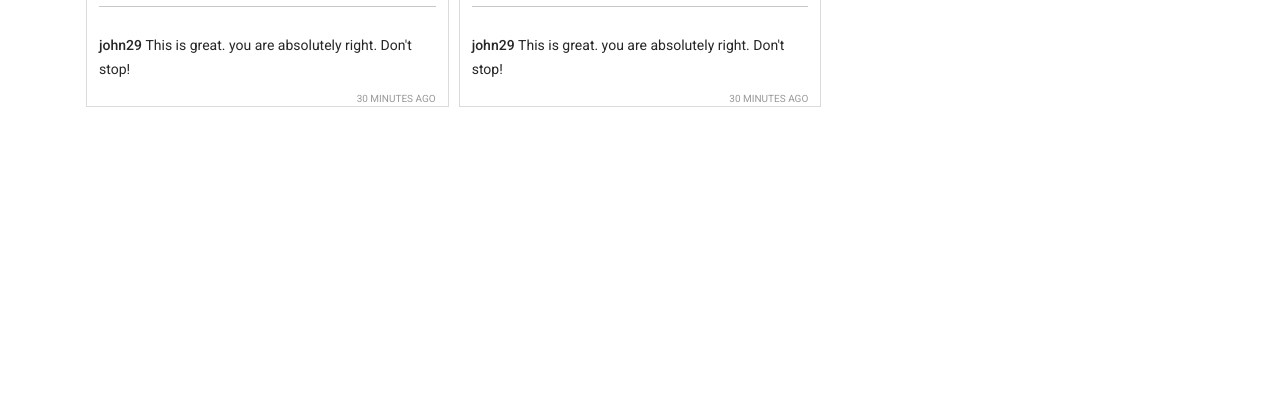
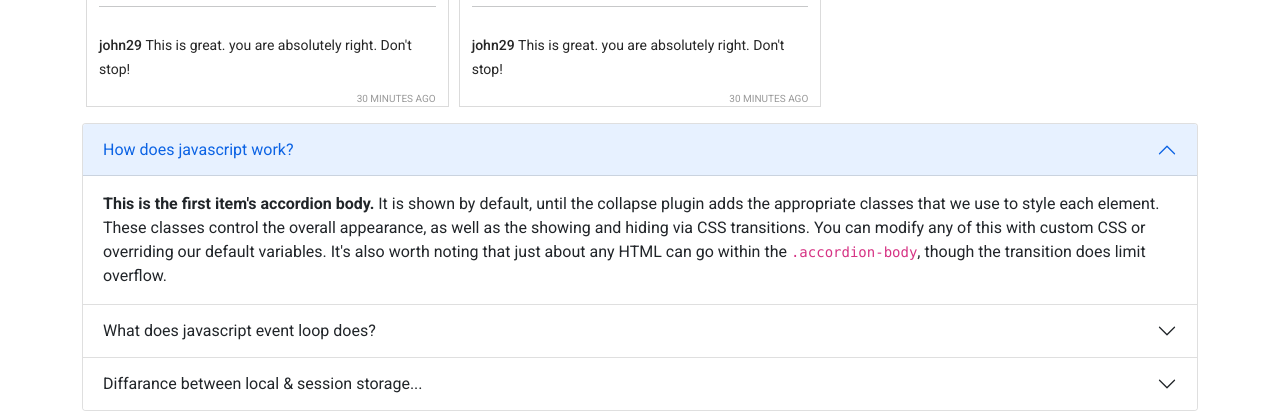
Before and after one commit to Innovatorsajjad/Insta_shohor-Assignment-7, a plain HTML site: page index.html in a window 1280 px wide. Shown: the part 1425-1836 px from the top of the page. Before the commit the page ends 1548 px from the top, so only its background shows below. Drawn offline with nearby package versions, Linux system fonts and the light colour scheme.

Commit message:
Question and answer section added

```diff
--- a/index.html
+++ b/index.html
@@ -77,9 +77,51 @@
                 <h1>Reported posts</h1>
             </div>
         </main>
+                                         <!-- Answer of some Questions -->
+        <div class="Quistion container ">
+            <div class="accordion" id="accordionExample">
+                <div class="accordion-item">
+                  <h2 class="accordion-header" id="headingOne">
+                    <button class="accordion-button" type="button" data-bs-toggle="collapse" data-bs-target="#collapseOne" aria-expanded="true" aria-controls="collapseOne">
+                      How does javascript work?
+                    </button>
+                  </h2>
+                  <div id="collapseOne" class="accordion-collapse collapse show" aria-labelledby="headingOne" data-bs-parent="#accordionExample">
+                    <div class="accordion-body">
+                      <strong>This is the first item's accordion body.</strong> It is shown by default, until the collapse plugin adds the appropriate classes that we use to style each element. These classes control the overall appearance, as well as the showing and hiding via CSS transitions. You can modify any of this with custom CSS or overriding our default variables. It's also worth noting that just about any HTML can go within the <code>.accordion-body</code>, though the transition does limit overflow.
+                    </div>
+                  </div>
+                </div>
+                <div class="accordion-item">
+                  <h2 class="accordion-header" id="headingTwo">
+                    <button class="accordion-button collapsed" type="button" data-bs-toggle="collapse" data-bs-target="#collapseTwo" aria-expanded="false" aria-controls="collapseTwo">
+                      What does javascript event loop does?
+                    </button>
+                  </h2>
+                  <div id="collapseTwo" class="accordion-collapse collapse" aria-labelledby="headingTwo" data-bs-parent="#accordionExample">
+                    <div class="accordion-body">
+                      <strong>This is the second item's accordion body.</strong> It is hidden by default, until the collapse plugin adds the appropriate classes that we use to style each element. These classes control the overall appearance, as well as the showing and hiding via CSS transitions. You can modify any of this with custom CSS or overriding our default variables. It's also worth noting that just about any HTML can go within the <code>.accordion-body</code>, though the transition does limit overflow.
+                    </div>
+                  </div>
+                </div>
+                <div class="accordion-item">
+                  <h2 class="accordion-header" id="headingThree">
+                    <button class="accordion-button collapsed" type="button" data-bs-toggle="collapse" data-bs-target="#collapseThree" aria-expanded="false" aria-controls="collapseThree">
+                      Diffarance between local & session storage...
+                    </button>
+                  </h2>
+                  <div id="collapseThree" class="accordion-collapse collapse" aria-labelledby="headingThree" data-bs-parent="#accordionExample">
+                    <div class="accordion-body">
+                      <strong>This is the third item's accordion body.</strong> It is hidden by default, until the collapse plugin adds the appropriate classes that we use to style each element. These classes control the overall appearance, as well as the showing and hiding via CSS transitions. You can modify any of this with custom CSS or overriding our default variables. It's also worth noting that just about any HTML can go within the <code>.accordion-body</code>, though the transition does limit overflow.
+                    </div>
+                  </div>
+                </div>
+              </div>
+        </div>
         <footer></footer>
 
         <!-- add javascript  file  -->
+        <script src="https://cdn.jsdelivr.net/npm/bootstrap@5.1.3/dist/js/bootstrap.bundle.min.js" integrity="sha384-ka7Sk0Gln4gmtz2MlQnikT1wXgYsOg+OMhuP+IlRH9sENBO0LRn5q+8nbTov4+1p" crossorigin="anonymous"></script>
         <script src="./js/app.js"></script>
     </body>
 </html>
```
